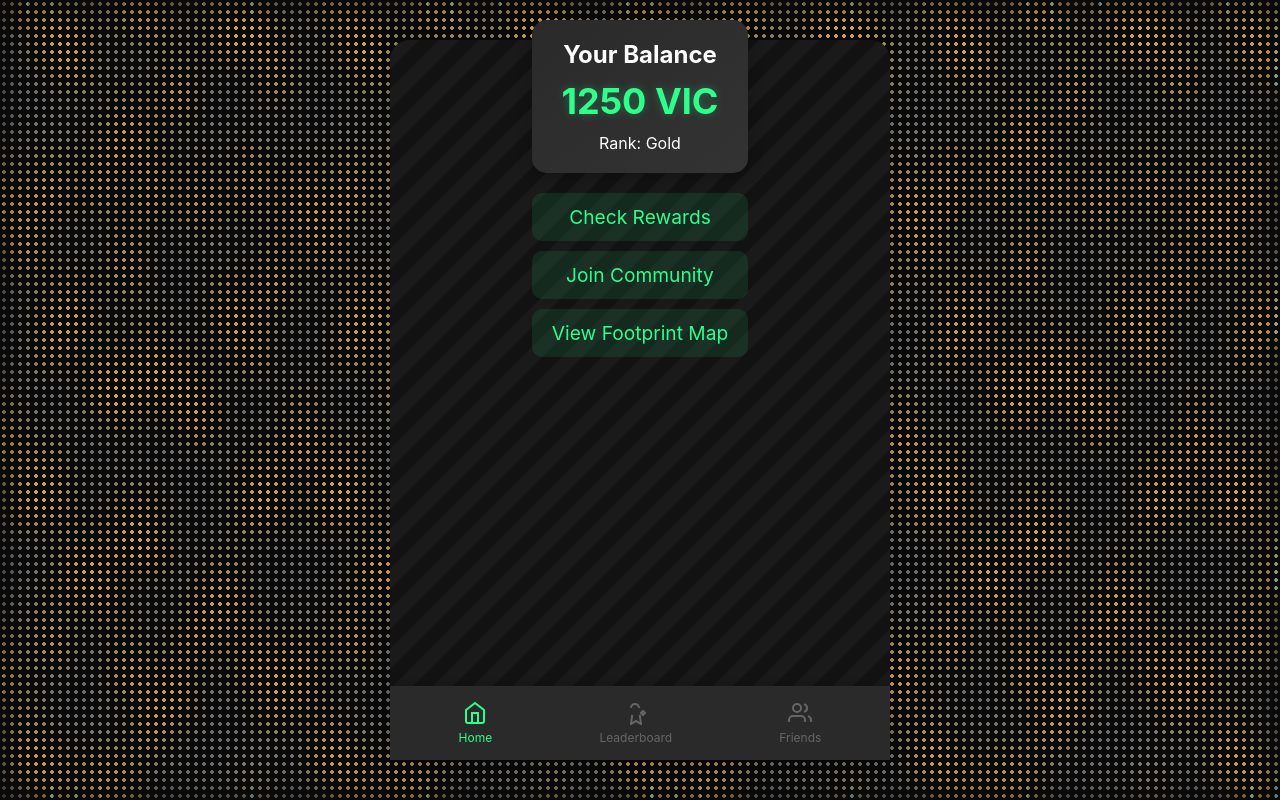
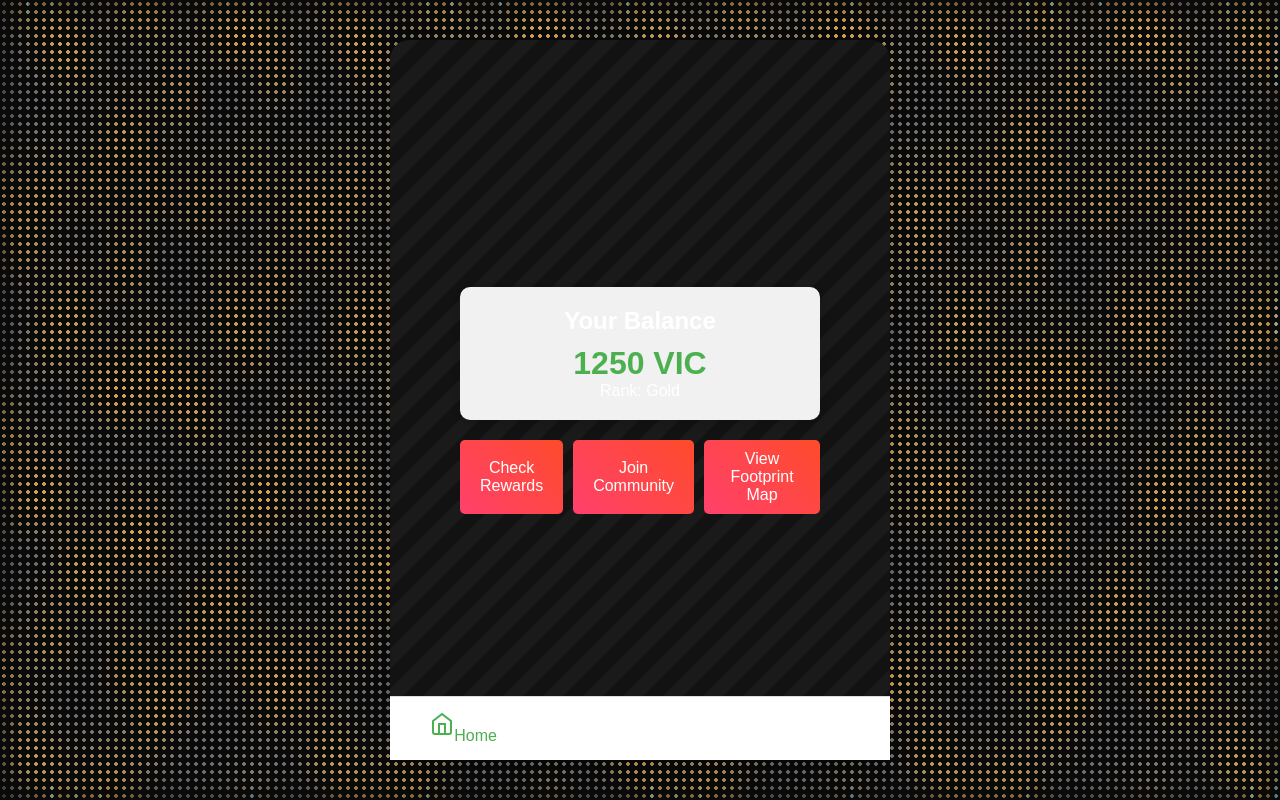
Before and after one commit to soy-praveen/telegram-main, a React (Create React App) app: page /mainpage in a window 1280 px wide. Built offline with nearby package versions, Linux system fonts and the light colour scheme.

Commit message:
Update MainPage.css

```diff
--- a/src/styles/MainPage.css
+++ b/src/styles/MainPage.css
@@ -1,159 +1,190 @@
-/* MainPage.css */
-* {
-  margin: 0;
-  padding: 0;
+/* Overall container styling */
+.app-container {
+  width: 100%;
+  max-width: 1200px;  /* Optional: Adjust to your desired max width */
+  margin: 0 auto;
+  padding: 20px;
   box-sizing: border-box;
-  font-family: -apple-system, BlinkMacSystemFont, 'Segoe UI', Roboto, Oxygen, Ubuntu, Cantarell, sans-serif;
 }
 
-.dark-theme {
-  background: #1a1a1a;
-  color: #fff;
-  min-height: 100vh;
+/* Center content */
+.content {
+  display: flex;
+  flex-direction: column;
+  justify-content: space-between;
+  align-items: center;
+  gap: 20px;
+  padding: 20px;
+  width: 100%;
+  overflow: hidden; /* Prevents overflow */
 }
 
-.app-container {
-  max-width: 600px;
-  margin: 0 auto;
+/* Balance card styling */
+.balance-card {
+  background-color: #f1f1f1;
   padding: 20px;
-  padding-bottom: 80px;
-  position: relative;
-  min-height: 100vh;
+  border-radius: 10px;
+  box-shadow: 0px 4px 8px rgba(0, 0, 0, 0.1);
+  width: 100%;
+  max-width: 400px; /* Adjust the width as needed */
+  text-align: center;
 }
 
-.content {
-  padding-bottom: 70px;
-}
-
-.balance-card {
-  background: linear-gradient(145deg, #2a2a2a, #333);
-  border-radius: 15px;
-  padding: 20px;
-  text-align: center;
-  margin-bottom: 20px;
-  box-shadow: 0 4px 15px rgba(0, 0, 0, 0.2);
+.balance-card h2 {
+  font-size: 1.5rem;
+  margin-bottom: 10px;
 }
 
 .balance {
-  font-size: 36px;
+  font-size: 2rem;
   font-weight: bold;
-  color: #2eff8c;
-  margin: 10px 0;
-  text-shadow: 0 0 10px rgba(46, 255, 140, 0.3);
+  color: #4CAF50;
 }
 
 .button-container {
-  display: grid;
-  grid-template-columns: repeat(auto-fit, minmax(150px, 1fr));
+  display: flex;
   gap: 10px;
+  justify-content: center;
   margin-top: 20px;
 }
 
 .button {
-  background: rgba(46, 255, 140, 0.1);
+  background-color: #4CAF50;
+  color: white;
+  padding: 10px 20px;
   border: none;
-  padding: 12px 20px;
-  border-radius: 10px;
-  color: #2eff8c;
+  border-radius: 5px;
   cursor: pointer;
-  transition: all 0.3s ease;
+  font-size: 1rem;
 }
 
 .button:hover {
-  background: rgba(46, 255, 140, 0.2);
+  background-color: #45a049;
 }
 
+/* Leaderboard section styling */
+.leaderboard-item {
+  display: flex;
+  align-items: center;
+  justify-content: space-between;
+  padding: 10px;
+  margin-top: 10px;
+  background-color: #f9f9f9;
+  border-radius: 5px;
+  width: 100%;
+  max-width: 400px; /* Adjust width */
+}
+
+.rank {
+  font-weight: bold;
+}
+
+.friend-info {
+  text-align: right;
+}
+
+.friend-info div {
+  font-size: 1rem;
+}
+
+.friend-status {
+  font-size: 0.8rem;
+  color: #888;
+}
+
+/* Friends section styling */
+.friend-item {
+  display: flex;
+  align-items: center;
+  padding: 10px;
+  margin-top: 10px;
+  background-color: #f9f9f9;
+  border-radius: 5px;
+  width: 100%;
+  max-width: 400px; /* Adjust width */
+}
+
+.friend-avatar {
+  width: 40px;
+  height: 40px;
+  border-radius: 50%;
+  margin-right: 10px;
+}
+
+.friend-info {
+  display: flex;
+  flex-direction: column;
+}
+
+.friend-info div {
+  font-size: 1rem;
+}
+
+.friend-status {
+  font-size: 0.8rem;
+  color: #888;
+}
+
+/* Bottom navigation styling */
 .bottom-nav {
+  display: flex;
+  justify-content: space-around;
+  width: 100%;
+  background-color: #fff;
+  border-top: 1px solid #ddd;
+  padding: 10px 0;
   position: fixed;
   bottom: 0;
   left: 0;
   right: 0;
-  background: #2a2a2a;
-  display: flex;
-  justify-content: space-around;
-  padding: 15px;
-  box-shadow: 0 -2px 10px rgba(0, 0, 0, 0.2);
 }
 
 .nav-item {
-  display: flex;
-  flex-direction: column;
-  align-items: center;
-  color: #666;
+  text-align: center;
   cursor: pointer;
-  transition: all 0.3s ease;
-  font-size: 12px;
+  padding: 5px 0;
+}
+
+.nav-item.active {
+  color: #4CAF50;
 }
 
 .nav-item svg {
   margin-bottom: 5px;
 }
 
-.nav-item.active {
-  color: #2eff8c;
-}
-
-.friend-item {
-  display: flex;
-  align-items: center;
-  padding: 15px;
-  background: rgba(255, 255, 255, 0.05);
-  border-radius: 10px;
-  margin-bottom: 10px;
-  transition: all 0.3s ease;
-}
-
-.friend-item:hover {
-  background: rgba(255, 255, 255, 0.08);
-}
-
-.friend-avatar {
-  width: 40px;
-  height: 40px;
-  border-radius: 50%;
-  margin-right: 15px;
-}
-
-.friend-info {
-  flex-grow: 1;
-}
-
-.friend-status {
-  font-size: 12px;
-  color: #aaa;
-}
-
+/* Modal styling */
 .modal {
   position: fixed;
   top: 0;
   left: 0;
   right: 0;
   bottom: 0;
-  background: rgba(0, 0, 0, 0.7);
+  background-color: rgba(0, 0, 0, 0.5);
   display: flex;
   justify-content: center;
   align-items: center;
 }
 
 .modal-content {
-  background: #333;
+  background-color: white;
   padding: 20px;
   border-radius: 10px;
+  max-width: 400px;
+  width: 100%;
   text-align: center;
-  color: #fff;
 }
 
-.modal button {
+.modal-content button {
   margin-top: 20px;
-  background: #2eff8c;
-  color: #fff;
+  background-color: #4CAF50;
+  color: white;
+  padding: 10px 20px;
   border: none;
-  padding: 10px 20px;
   border-radius: 5px;
   cursor: pointer;
-  transition: all 0.3s ease;
 }
 
-.modal button:hover {
-  background: #25b57d;
+.modal-content button:hover {
+  background-color: #45a049;
 }
```
